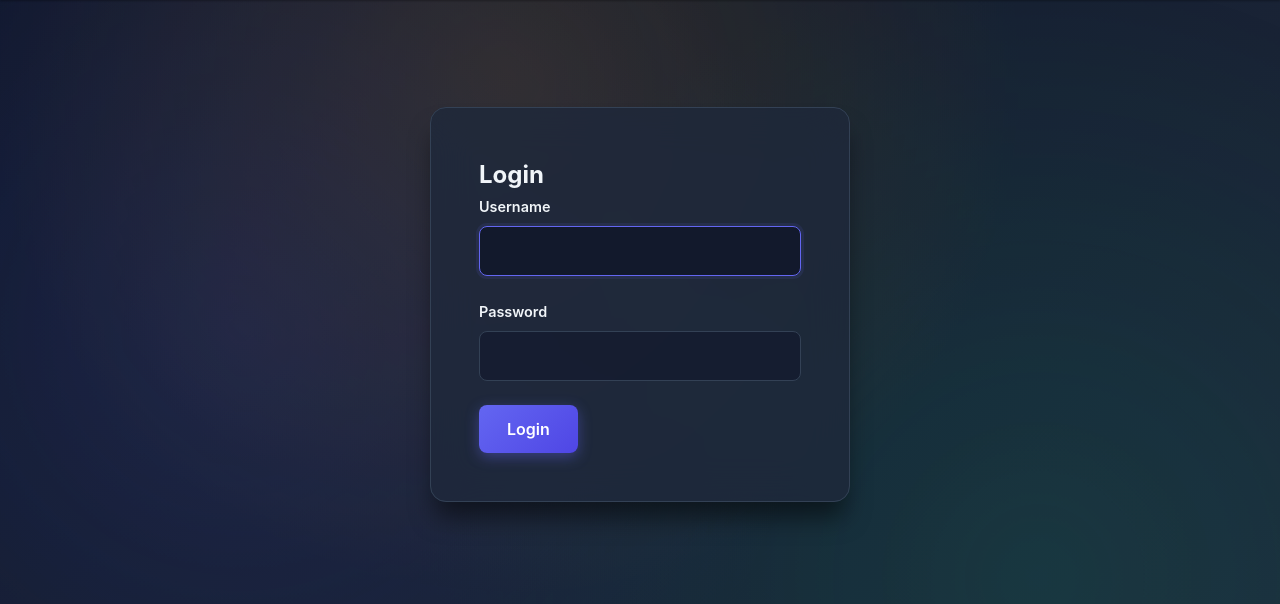
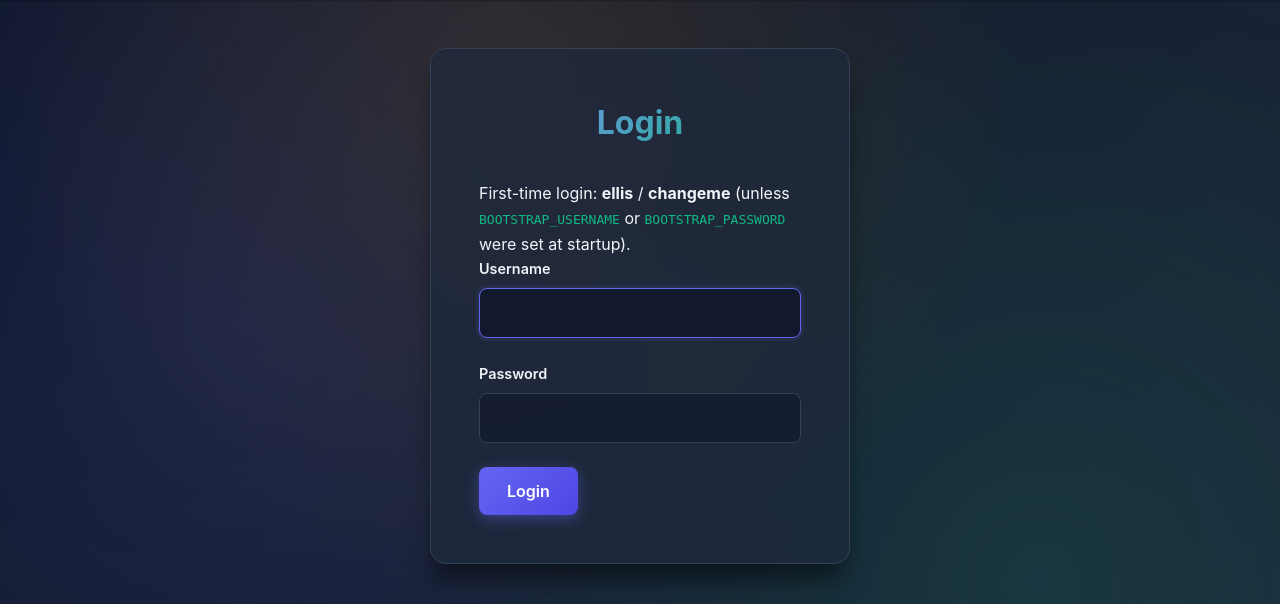
Before and after one commit to 51773ELLIS/mwcdash, a Flask app: page /login in a window 1280 px wide. Shown: the part 71-675 px from the top of the page. Run offline with Flask 3, Linux system fonts and the light colour scheme; data comes from the database, SQL or seed files in the repository; parts of the project's set-up code (start-up, migrations or seed data) failed here and were passed over.

Commit message:
Improve first-run login onboarding and bootstrap credentials

```diff
--- a/app.py
+++ b/app.py
@@ -47,6 +47,21 @@
 login_manager.init_app(app)
 login_manager.login_view = 'login'
 login_manager.login_message = 'Please log in to access this page.'
+
+# Ensure init_db() only runs once per process (works for both flask run and python app.py)
+_db_initialized = False
+
+
+def ensure_db_initialized():
+    global _db_initialized
+    if not _db_initialized:
+        init_db()
+        _db_initialized = True
+
+
+@app.before_request
+def _initialize_database_once():
+    ensure_db_initialized()
 
 
 @login_manager.user_loader
@@ -121,9 +136,13 @@
 
         # Create default user if no users exist
         if User.query.count() == 0:
-            default_user = User(username='ellis')
-            default_user.set_password('changeme')  # Change this in production!
+            bootstrap_username = os.environ.get('BOOTSTRAP_USERNAME', 'ellis')
+            bootstrap_password = os.environ.get('BOOTSTRAP_PASSWORD', 'changeme')
+
+            default_user = User(username=bootstrap_username)
+            default_user.set_password(bootstrap_password)
             db.session.add(default_user)
+            db.session.flush()  # Ensure default_user.id is available for Settings FK
 
             # Create default settings
             default_settings = Settings(
@@ -142,7 +161,7 @@
             )
             db.session.add(default_settings)
             db.session.commit()
-            print("Default user created: username='ellis', password='changeme'")
+            print(f"Default user created: username='{bootstrap_username}'. Set BOOTSTRAP_PASSWORD env var to customize password on first run.")
 
 
 @app.route('/')
@@ -159,13 +178,15 @@
     if current_user.is_authenticated:
         return redirect(url_for('dashboard'))
 
+    bootstrap_username = os.environ.get('BOOTSTRAP_USERNAME', 'ellis')
+
     if request.method == 'POST':
         username = request.form.get('username')
         password = request.form.get('password')
 
         if not username or not password:
             flash('Please provide both username and password.', 'error')
-            return render_template('login.html')
+            return render_template('login.html', bootstrap_username=bootstrap_username)
 
         user = User.query.filter_by(username=username).first()
 
@@ -176,7 +197,7 @@
         else:
             flash('Invalid username or password.', 'error')
 
-    return render_template('login.html')
+    return render_template('login.html', bootstrap_username=bootstrap_username)
 
 
 @app.route('/logout')
@@ -1166,5 +1187,5 @@
 
 
 if __name__ == '__main__':
-    init_db()
+    ensure_db_initialized()
     app.run(host='0.0.0.0', port=5050, debug=True)
--- a/static/style.css
+++ b/static/style.css
@@ -652,6 +652,17 @@
         opacity: 1;
         transform: translateY(0);
     }
+}
+
+.login-help {
+    margin: 0 0 var(--spacing-md);
+    font-size: 0.9rem;
+    line-height: 1.45;
+    color: var(--text-secondary);
+}
+
+.login-help code {
+    color: var(--secondary-color);
 }
 
 .login-box h2 {
--- a/templates/login.html
+++ b/templates/login.html
@@ -6,6 +6,7 @@
 <div class="login-container">
     <div class="login-box">
         <h2>Login</h2>
+        <p class="login-help">First-time login: <strong>{{ bootstrap_username }}</strong> / <strong>changeme</strong> (unless <code>BOOTSTRAP_USERNAME</code> or <code>BOOTSTRAP_PASSWORD</code> were set at startup).</p>
         <form method="POST" action="{{ url_for('login') }}">
             <div class="form-group">
                 <label for="username">Username</label>
```
Also changed, not shown: README.md.
